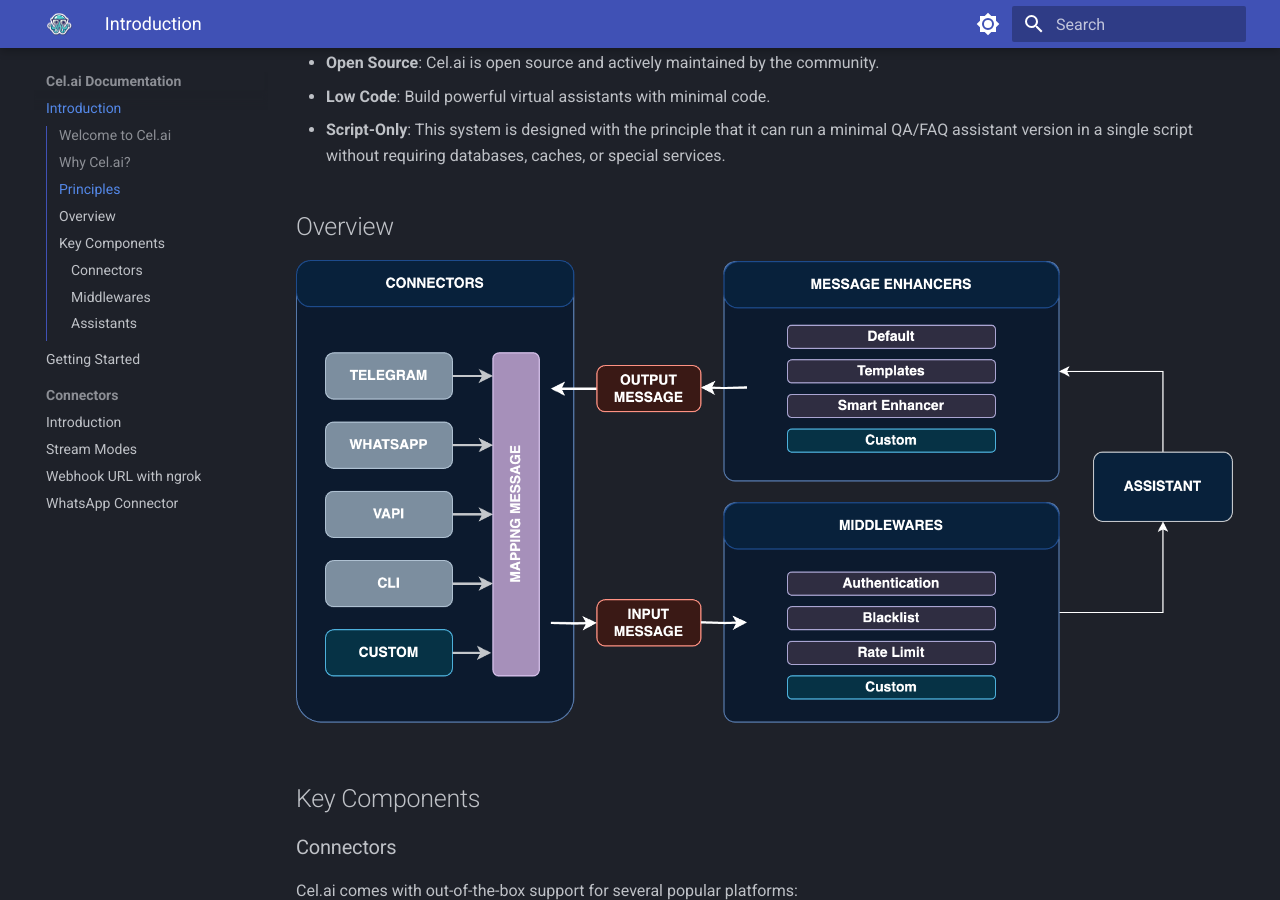
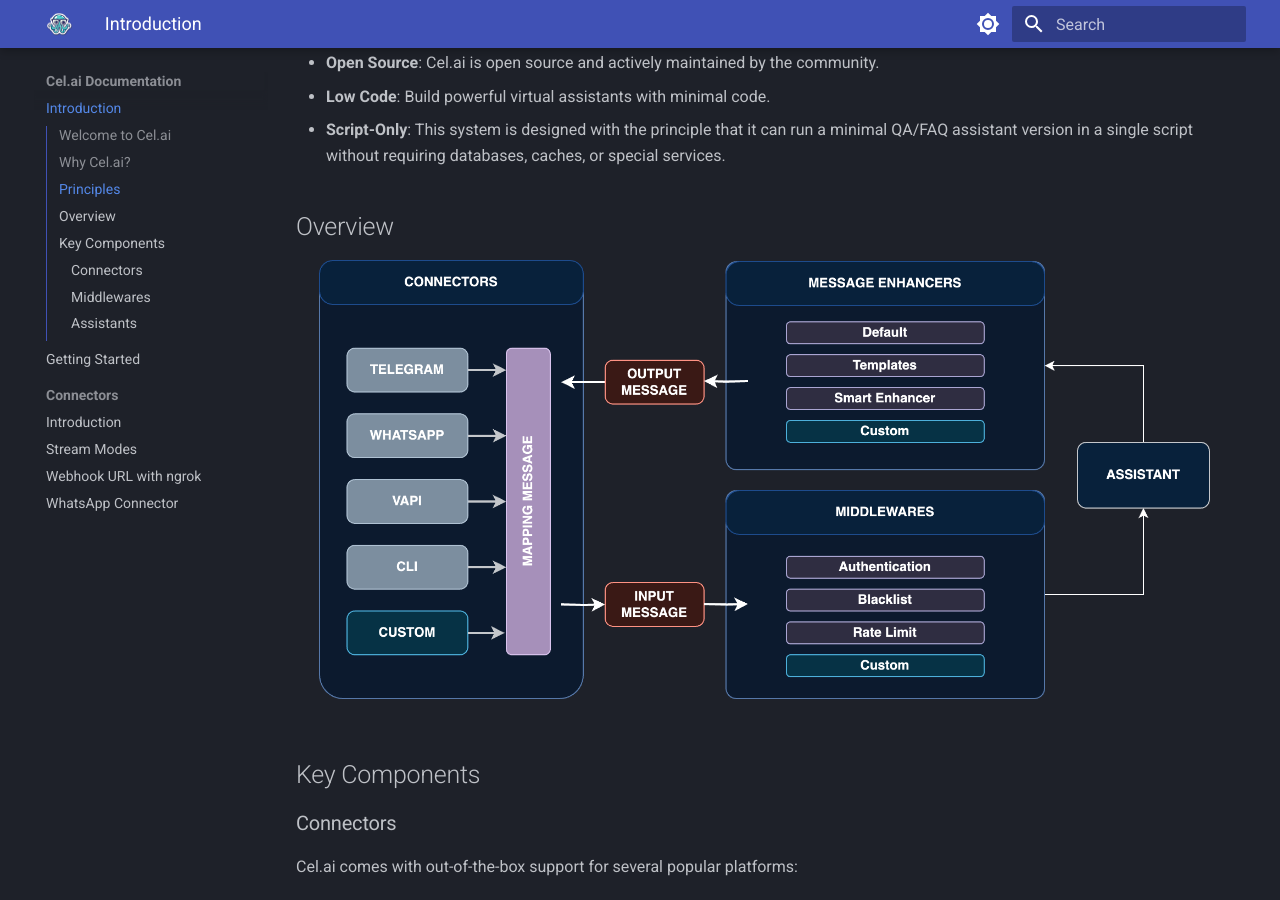
Before and after one commit to cel-ai/celai, an MkDocs documentation site: the page built from docs/index.md, in a window 1280 px wide and 900 px high, scrolled down 700 px. Built offline with MkDocs 1.6.1 and Material for MkDocs 9.7.7, drawn with Linux system fonts in a browser that asks for light colours.

Commit message:
Update index.md

```diff
--- a/docs/index.md
+++ b/docs/index.md
@@ -26,7 +26,7 @@
 ## Overview
 
 <p align="center">
-  <img src="assets/celia_overview1.png" width="100%" />
+  <img src="assets/celia_overview1.png" width="95%" />
 </p>
 
 
```
